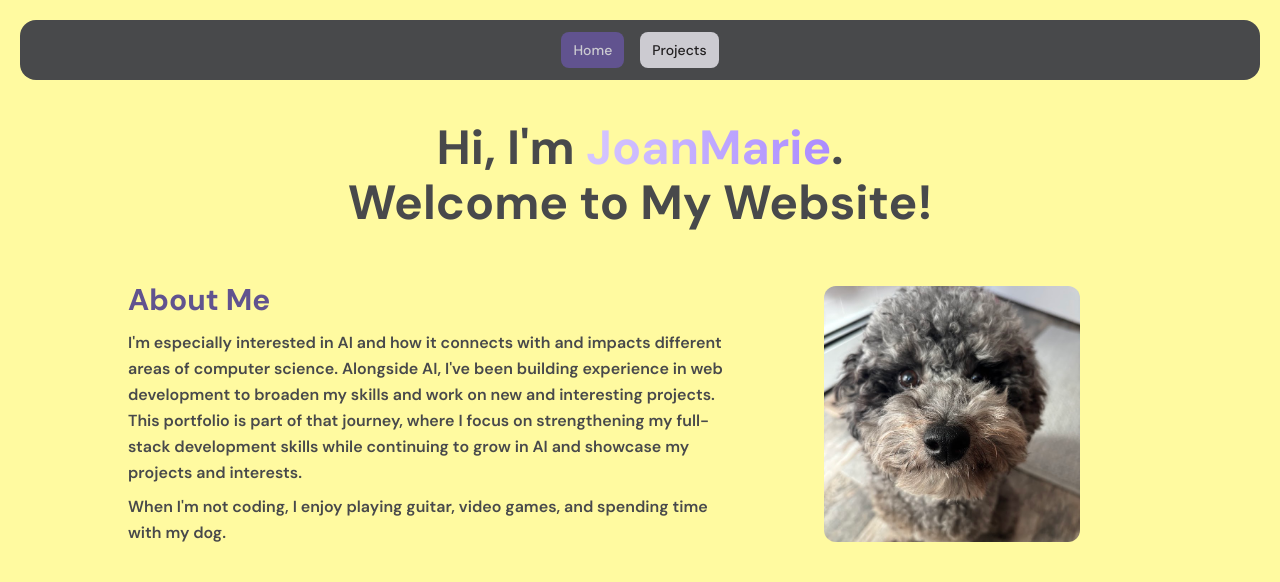
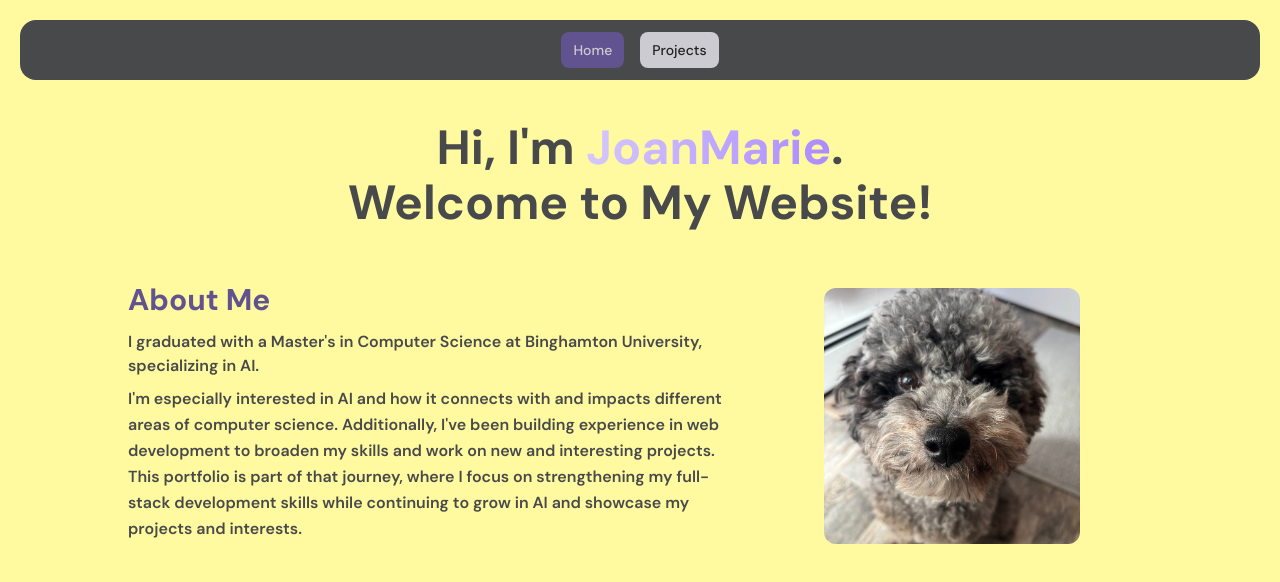
Before and after one commit to JoanMarie4/joanmarieleone, a React app: page / in a window 1280 px wide. Shown: the top 582 px of the page. Built offline with nearby package versions, Linux system fonts and the light colour scheme; the HTML template or start-up script is replaced by a standard one.

Commit message:
Updated about text

```diff
--- a/src/App.jsx
+++ b/src/App.jsx
@@ -19,14 +19,17 @@ const Home = () => (
                     <h2 className="text-[#61538f] mb-3 font-bold">
                         About Me
                     </h2>
+                    <p className="font-semibold leading-relaxes mb-2">
+                        I graduated with a Master's in Computer Science at Binghamton University, specializing in AI.
+                    </p>
 
                     <p className="font-semibold leading-relaxed mb-2">
-                        I'm especially interested in AI and how it connects with and impacts different areas of computer science. Alongside AI, I've been building experience in web development to broaden my skills and work on new and interesting projects. This portfolio is part of that journey, where I focus on strengthening my full-stack development skills while continuing to grow in AI and showcase my projects and interests.
+                        I'm especially interested in AI and how it connects with and impacts different areas of computer science. Additionally, I've been building experience in web development to broaden my skills and work on new and interesting projects. This portfolio is part of that journey, where I focus on strengthening my full-stack development skills while continuing to grow in AI and showcase my projects and interests.
                     </p>
 
-                    <p className="font-semibold leading-relaxed">
+                    {/*<p className="font-semibold leading-relaxed">
                         When I'm not coding, I enjoy playing guitar, video games, and spending time with my dog.
-                    </p>
+                    </p>*/}
                 </div>
 
                 {/* Image */}
```
